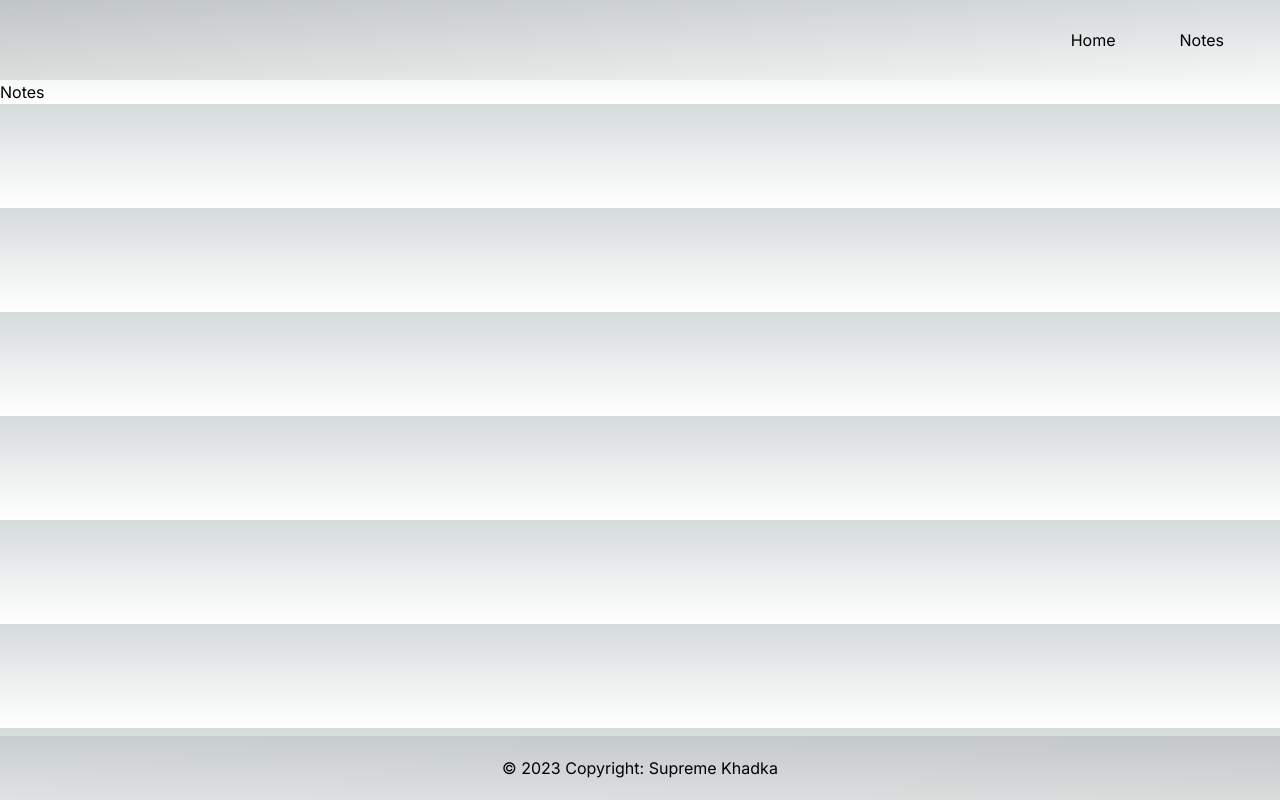
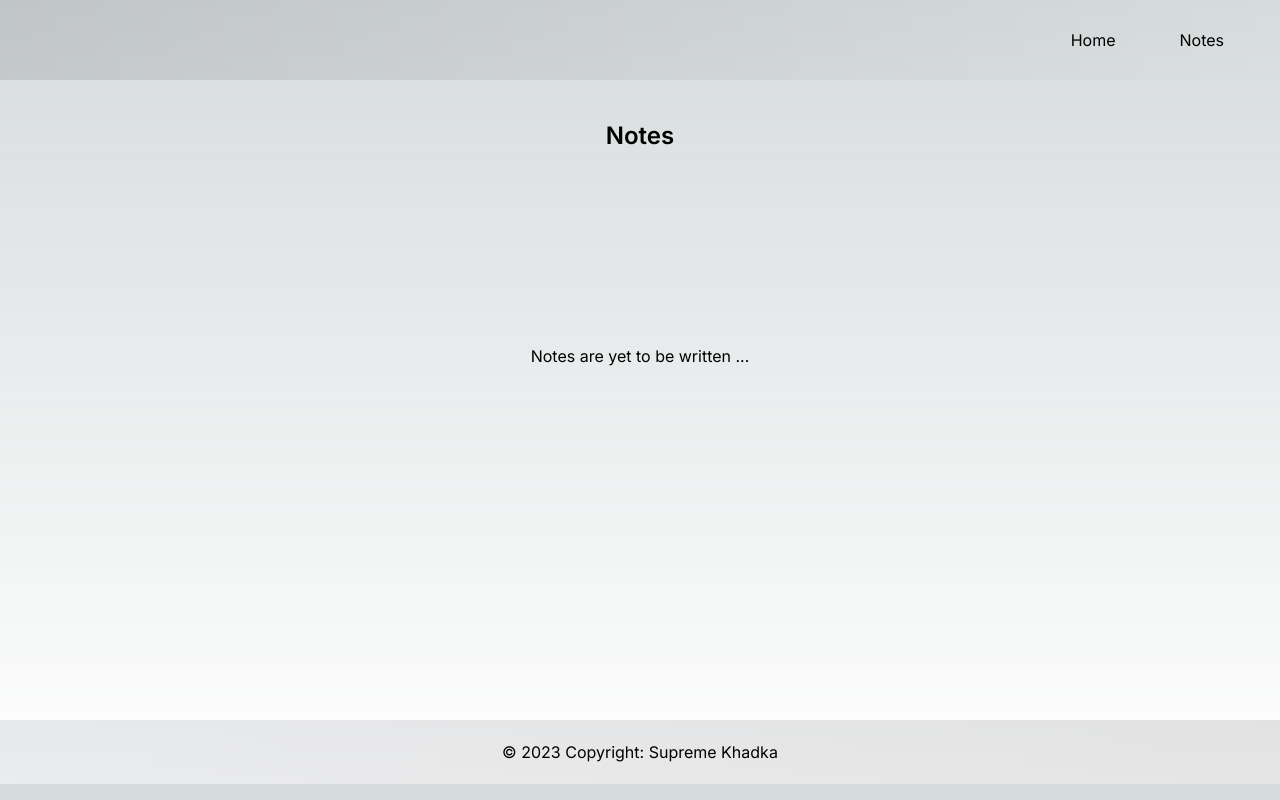
Before and after one commit to supremekhadka/notesdown, a Next.js app: page /notes in a window 1280 px wide. Built offline with nearby package versions, Linux system fonts and the light colour scheme.

Commit message:
minor style update

```diff
--- a/app/components/footer/page.tsx
+++ b/app/components/footer/page.tsx
@@ -2,7 +2,7 @@ import React from 'react'
 
 export default function Footer() {
   return (
-    <div className='footer absolute bottom-0 bg-gradient-to-r from-gray-700/10 to-black/10 h-16 w-full flex justify-center items-center bg-blur-lg'>
+    <div className='footer bottom-0 bg-gradient-to-r from-gray-700/10 to-black/10 h-16 w-full flex justify-center items-center bg-blur-lg'>
         <h3>© 2023 Copyright: Supreme Khadka</h3>
     </div>
   )
--- a/app/notes/page.tsx
+++ b/app/notes/page.tsx
@@ -1,7 +1,8 @@
 export default async function NotesPage() {
   return (
-    <div>
-		<h1>Notes</h1>
+    <div className="h-[40rem] flex flex-col items-center">
+		<h1 className="text-2xl mt-10 mb-48 font-semibold">Notes</h1>
+    <p>Notes are yet to be written ...</p>
 	</div>
   )
 }
--- a/app/page.tsx
+++ b/app/page.tsx
@@ -10,7 +10,7 @@ export default function Home() {
 
 
   return (
-    <div className="h-[50rem] w-full dark:bg-black bg-white flex flex-col  dark:bg-grid-white/[0.2] bg-grid-black/[0.2] relative flex items-center justify-center">
+    <div className="h-[40rem] w-full dark:bg-black bg-white flex flex-col  dark:bg-grid-white/[0.2] bg-grid-black/[0.2] relative flex items-center justify-center">
           {/* Radial gradient for the container to give a faded look */}
           <div className="absolute z-0 pointer-events-none inset-0 flex  items-center justify-center dark:bg-black bg-white [mask-image:radial-gradient(ellipse_at_center,transparent_20%,black)]"></div>
           <h1 className="text-6xl font-semibold">Scribblore ✍️</h1>
```
